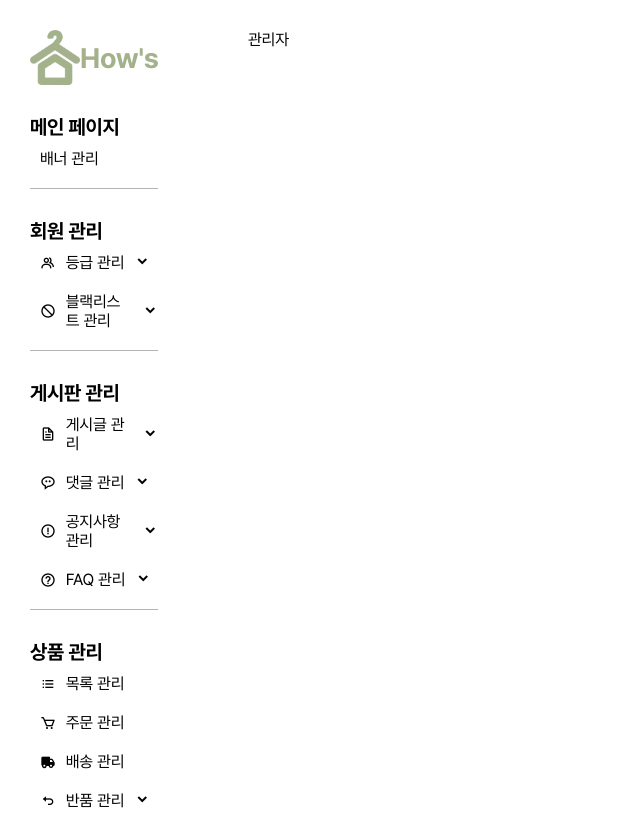
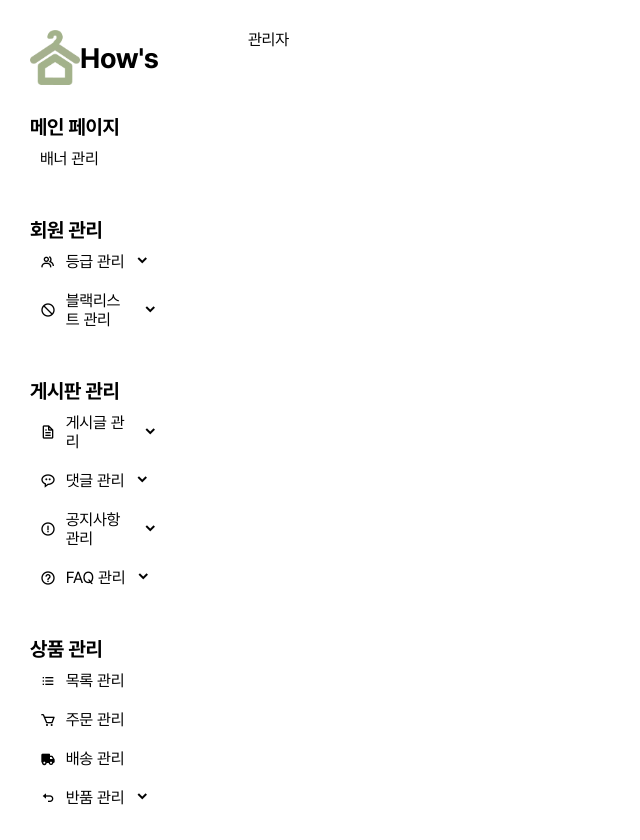
Before and after one commit to parkjongco/LevelUp, a React (Create React App) app in the folder levelupfront/: page / in a window 1280 px wide. Shown: the whole page, without its empty margins (0-640 px from the left). Built offline with nearby package versions, Linux system fonts and the light colour scheme.

Commit message:
포인트 컬러 CSS 선별 완료
포인트 컬러 CSS 선별 완료

```diff
--- a/levelupfront/src/App.css
+++ b/levelupfront/src/App.css
@@ -143,56 +143,56 @@ button {
 
 :root {
   /* Gray scale */
-  --hows-black: #000000;
-  --hows-gray-900: #1a1a1a;
-  --hows-gray-800: #333333;
-  --hows-gray-700: #4d4d4d;
-  --hows-gray-600: #666666;
-  --hows-gray-500: #808080;
-  --hows-gray-400: #999999;
-  --hows-gray-300: #b3b3b3;
-  --hows-gray-200: #cccccc;
-  --hows-gray-100: #e6e6e6;
-  --hows-gray: #F9F9F9;
-  --hows-white: #ffffff;
+  --LevelUp-black: #000000;
+  --LevelUp-gray-900: #1a1a1a;
+  --LevelUp-gray-800: #333333;
+  --LevelUp-gray-700: #4d4d4d;
+  --LevelUp-gray-600: #666666;
+  --LevelUp-gray-500: #808080;
+  --LevelUp-gray-400: #999999;
+  --LevelUp-gray-300: #b3b3b3;
+  --LevelUp-gray-200: #cccccc;
+  --LevelUp-gray-100: #e6e6e6;
+  --LevelUp-gray: #F9F9F9;
+  --LevelUp-white: #ffffff;
 
   /* Main Point Color Scale */
-  /* 연한 색 (#E4EABE) */
-  --hows-point-color-lightest: #E4EABE;
-  /* 연한 색 (#E4EABE 미디움 버전) */
-  --hows-point-color-lightest-medium: #B7BC84;
-  /* 연한 색 (#A3B28B의 연한 버전) */
-  --hows-point-color-light: #c0cfb1;
-  /* 연한 색 (#A3B28B의 연한 버전) */
-  --hows-point-color: #a3b28b;
+  /* 연한 색 (#D9C3DD) */
+  --LevelUp-point-color-lightest: #D9C3DD;
+  /* 연한 색 (#B88EBF 미디움 버전) */
+  --LevelUp-point-color-lightest-medium: #C5A3CB;
+  /* 연한 색 (#B88EBF의 연한 버전) */
+  --LevelUp-point-color-light: #B88EBF;
   /* 메인 포인트 컬러 */
-  --hows-point-color-dark: #8b976e;
-  /* 진한 색 (#A3B28B의 진한 버전) */
-  --hows-point-color-darker: #6D7A5C;
-  /* 더 진한 색 */
-  --hows-point-color-darkest: #5D684A;
-  /* 가장 진한 색 *
+  --LevelUp-point-color: #A26BAB;
+  /* 진한 색 (#85508D의 진한 버전) */
+  --LevelUp-point-color-dark: #85508D;
+  /* 더 진한 색 (#633C6A의 더 진한 버전) */
+  --LevelUp-point-color-darker: #633C6A;
+  /* 가장 진한 색 */
+  --LevelUp-point-color-darkest: #311e34;
+
   /* Pastel Red Scale */
-  --hows-red-light: #ff9999;
+  --LevelUp-red-light: #ff9999;
   /* 연한 빨강 */
-  --hows-red: #ff6666;
+  --LevelUp-red: #ff6666;
   /* 메인 빨강 */
-  --hows-red-dark: #ff3333;
+  --LevelUp-red-dark: #ff3333;
   /* 진한 빨강 */
-  --hows-red-darker: #cc0000;
+  --LevelUp-red-darker: #cc0000;
   /* 더 진한 빨강 */
-  --hows-red-darkest: #990000;
+  --LevelUp-red-darkest: #990000;
   /* 가장 진한 빨강 */
 
   /* Pastel Blue Scale */
-  --hows-blue-light: #99ccff;
+  --LevelUp-blue-light: #99ccff;
   /* 연한 파랑 */
-  --hows-blue: #66b3ff;
+  --LevelUp-blue: #66b3ff;
   /* 메인 파랑 */
-  --hows-blue-dark: #3399ff;
+  --LevelUp-blue-dark: #3399ff;
   /* 진한 파랑 */
-  --hows-blue-darker: #0066cc;
+  --LevelUp-blue-darker: #0066cc;
   /* 더 진한 파랑 */
-  --hows-blue-darkest: #004c99;
+  --LevelUp-blue-darkest: #004c99;
   /* 가장 진한 파랑 */
 }
```
